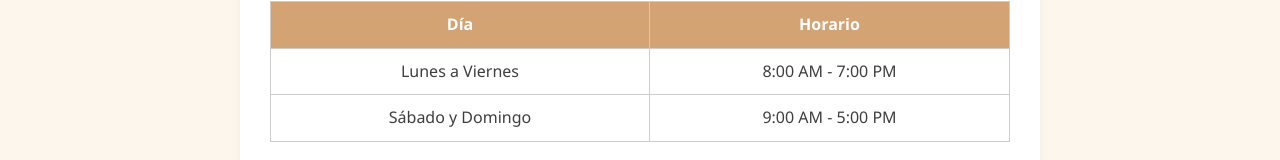
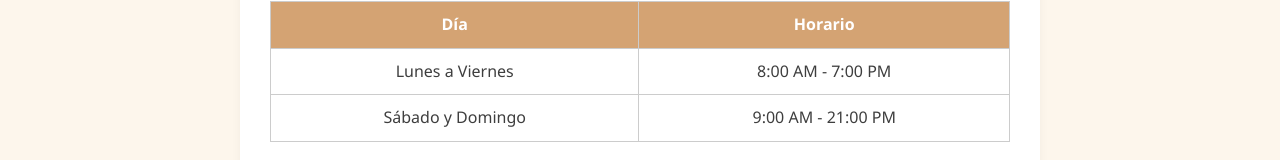
Before and after one commit to eme-09/cafeter-a, a plain HTML site: page index.html in a window 1280 px wide. Shown: the part 640-800 px from the top of the page. Drawn offline with Linux system fonts and the light colour scheme.

Commit message:
Actualizo contenido o estilos

```diff
--- a/index.html
+++ b/index.html
@@ -45,7 +45,7 @@
           </tr>
           <tr>
             <td>Sábado y Domingo</td>
-            <td>9:00 AM - 5:00 PM</td>
+            <td>9:00 AM - 21:00 PM</td>
           </tr>
         </tbody>
       </table>
```
